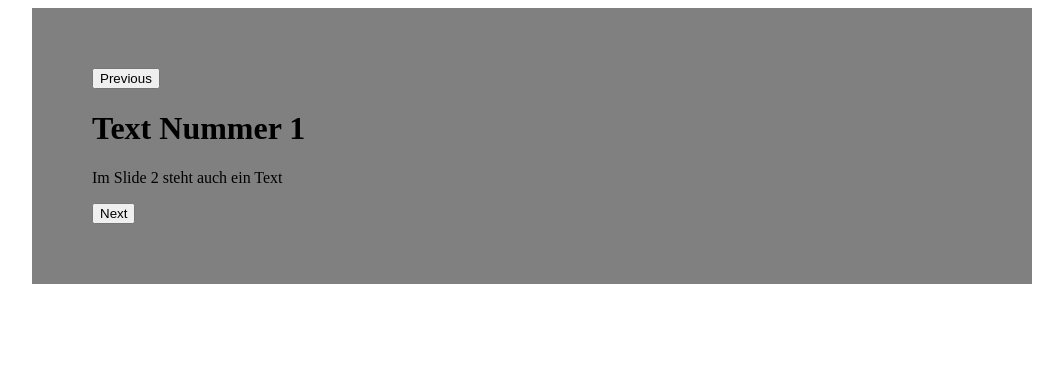
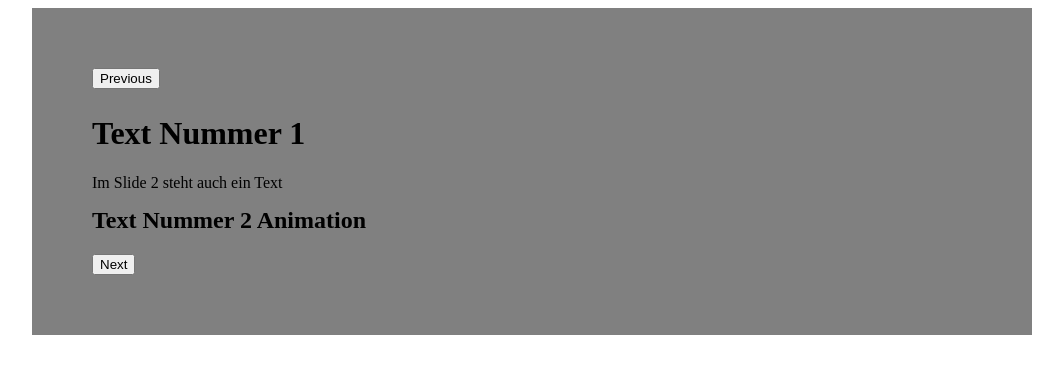
Before and after one commit to marvinhuebner/slick-animation, a plain HTML site: page example/index.html in a window 1280 px wide. Shown: the whole page, without its empty margins (108-1171 px from the left). Drawn offline with Linux system fonts and the light colour scheme.

Commit message:
[task] clean it up

```diff
--- a/example/index.html
+++ b/example/index.html
@@ -17,10 +17,14 @@
 
             <div class="slick-item">
 
-                <div class="item-right-text" data-animation-in="bounceInDown" data-delay-in="1.5" data-duration-in="2">
+                <div class="item-right-text" data-animation-in="bounceInDown" data-delay-in="1.5" data-duration-in="4">
                     <h1 >Text Nummer 1</h1>
 
                     <p>Im Slide 2 steht auch ein Text</p>
+                </div>
+
+                <div data-animation-in="bounceInDown">
+                    <h2>Text Nummer 2 Animation</h2>
                 </div>
             </div>
 
--- a/slickAnimation.js
+++ b/slickAnimation.js
@@ -17,7 +17,7 @@
                 var dataAnimationIn = $(this);
                 dataAnimationIn.css('opacity', '0');
 
-                animationIn = dataAnimationIn.attr('data-animation-in');
+                var animationIn = dataAnimationIn.attr('data-animation-in');
 
                 function slickAddAnimationIn() {
                     dataAnimationIn.addClass(animationIn);
@@ -50,8 +50,6 @@
 
                 var delayIn = dataDelayIn.attr('data-delay-in');
 
-                console.log(delayIn);
-
                 function slickAddDelayIn() {
                     dataDelayIn.css({
                        'animation-delay' : delayIn + 's',
@@ -80,8 +78,6 @@
                var dataDurationIn = $(this);
 
                 var durationIn = dataDurationIn.attr('data-duration-in');
-
-                console.log(durationIn)
 
                 function slickAddDurationIn() {
                     dataDurationIn.css({
```
